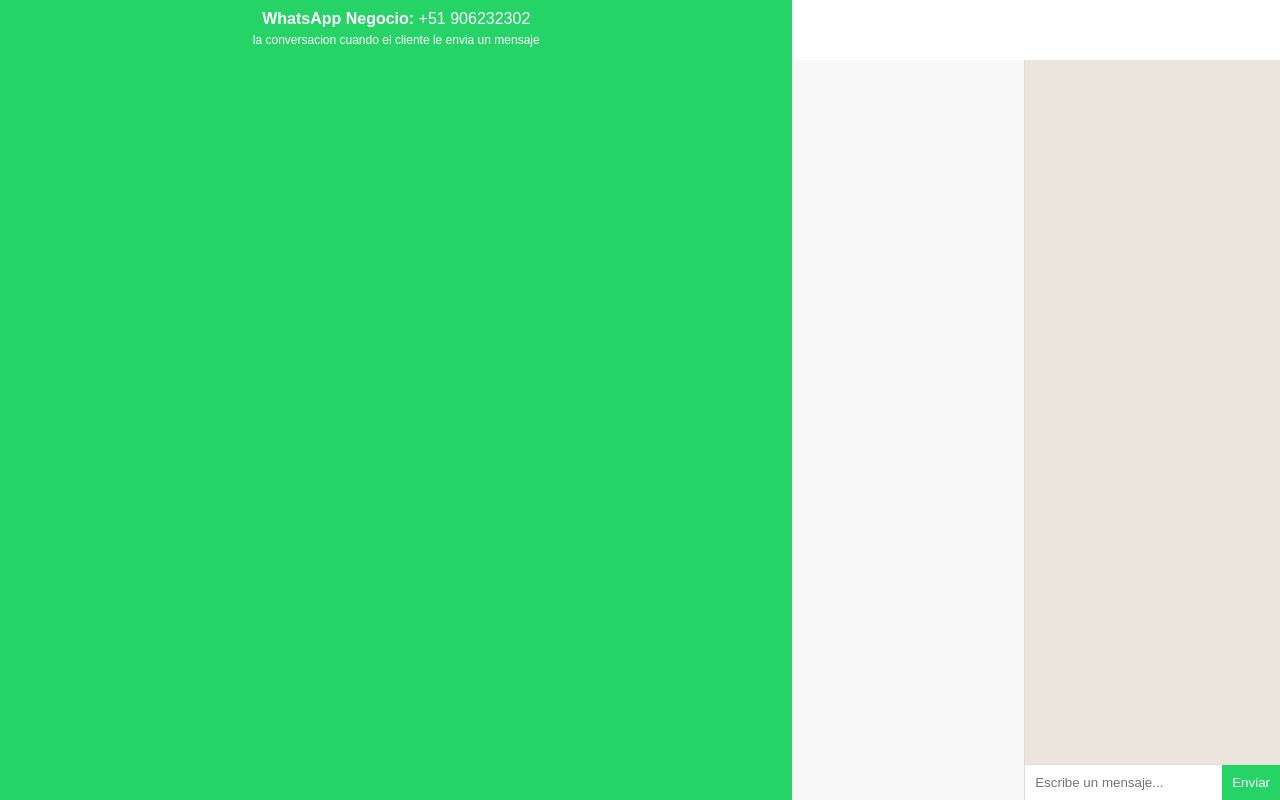
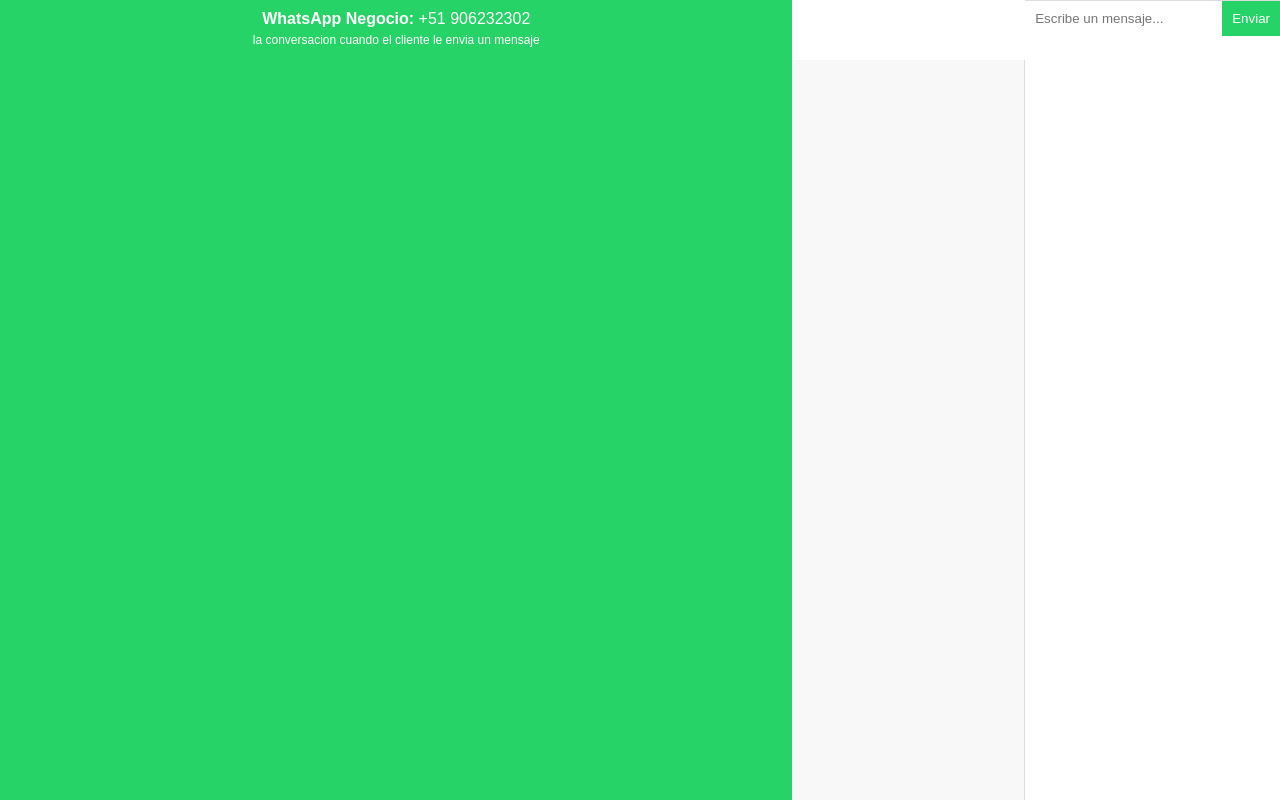
Before and after one commit to YesicaLeoncc/chat_multi_messages, a plain HTML site: page frontend/abc.html in a window 1280 px wide. Drawn offline with nearby package versions, Linux system fonts and the light colour scheme; no server answers.

Commit message:
Update abc.html

```diff
--- a/frontend/abc.html
+++ b/frontend/abc.html
@@ -13,14 +13,12 @@
   border-right: 1px solid #ddd; overflow-y: auto;
   margin-top: 60px; /* altura del header */
 }
-#chat {
-  flex: 1; display: flex; flex-direction: column;
-  margin-top: 60px; /* altura del header */
-}
-
-    #mensajes {
-      flex: 1; padding: 10px; overflow-y: auto;
-      background: #ece5dd;
+#clientes {
+      width: 30%; background: #f8f8f8;
+      border-right: 1px solid #ddd; overflow-y: auto;
+    }
+    #chat {
+      flex: 1; display: flex; flex-direction: column;
     }
     .msg {
       margin: 6px 0; padding: 8px; border-radius: 5px;
```
